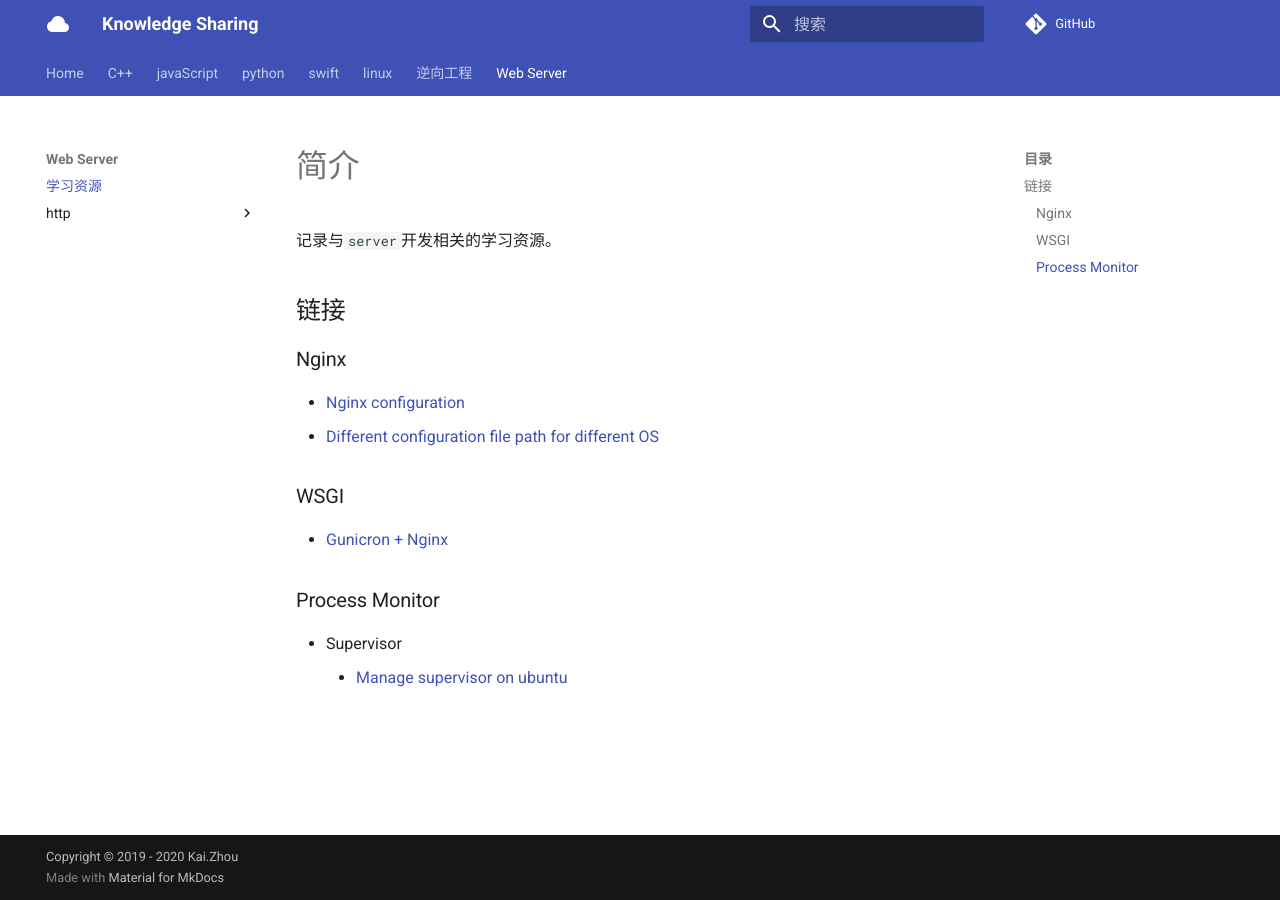
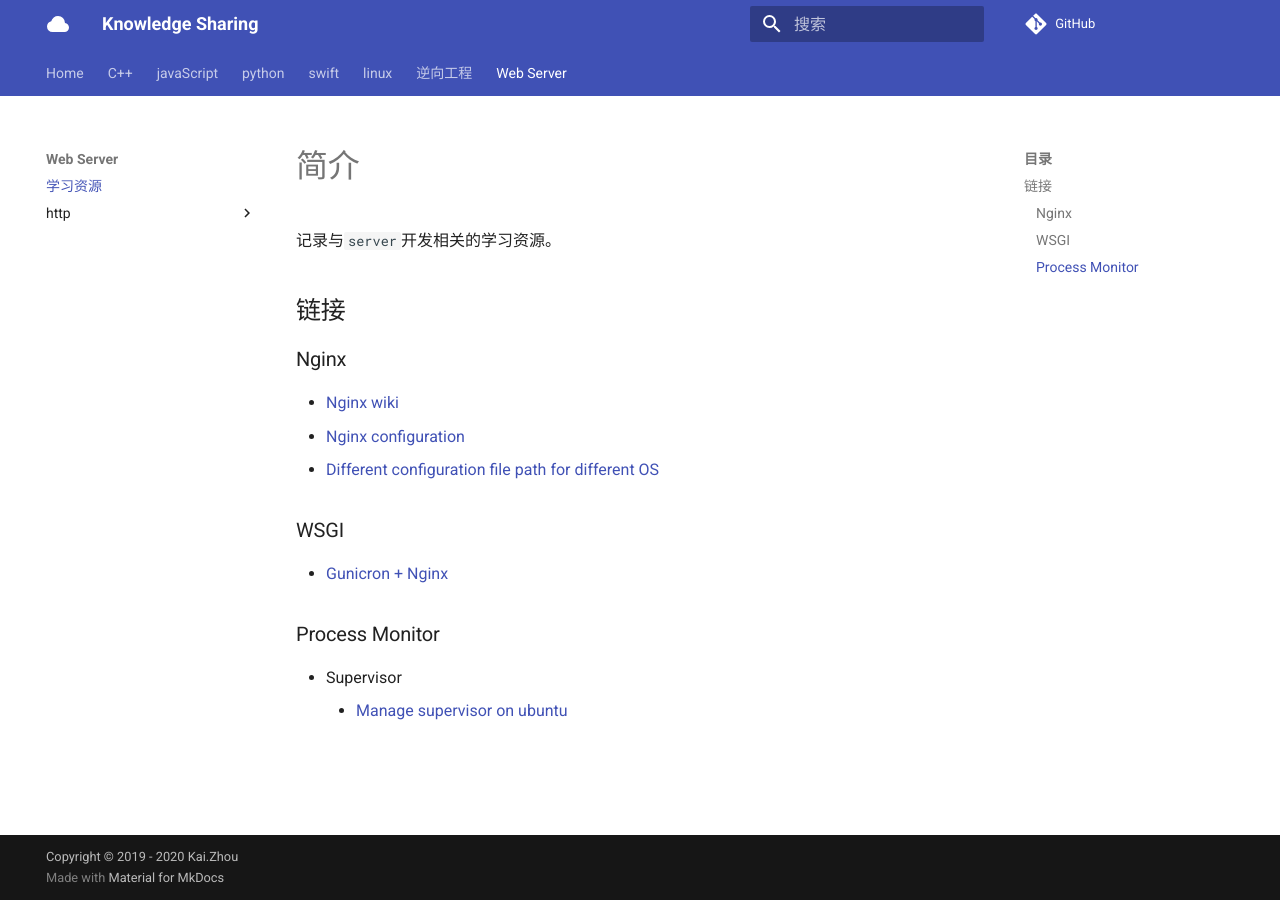
Before and after one commit to zhoukaidev/ks_blog, an MkDocs documentation site: the page built from docs/server/trainingResource.md, in a window 1280 px wide. Built offline with MkDocs 1.6.1 and Material for MkDocs 9.7.7, drawn with Linux system fonts in a browser that asks for light colours; comment, search, counter and statistics services are not loaded.

Commit message:
Update trainingResource.md

```diff
--- a/docs/server/trainingResource.md
+++ b/docs/server/trainingResource.md
@@ -6,6 +6,7 @@
 
 ### Nginx
 
+* [Nginx wiki](https://www.nginx.com/resources/wiki/)
 * [Nginx configuration](https://medium.com/@jgefroh/a-guide-to-using-nginx-for-static-websites-d96a9d034940)
 * [Different configuration file path for different OS](https://www.linode.com/docs/web-servers/nginx/how-to-configure-nginx/#server-blocks)
 
```
